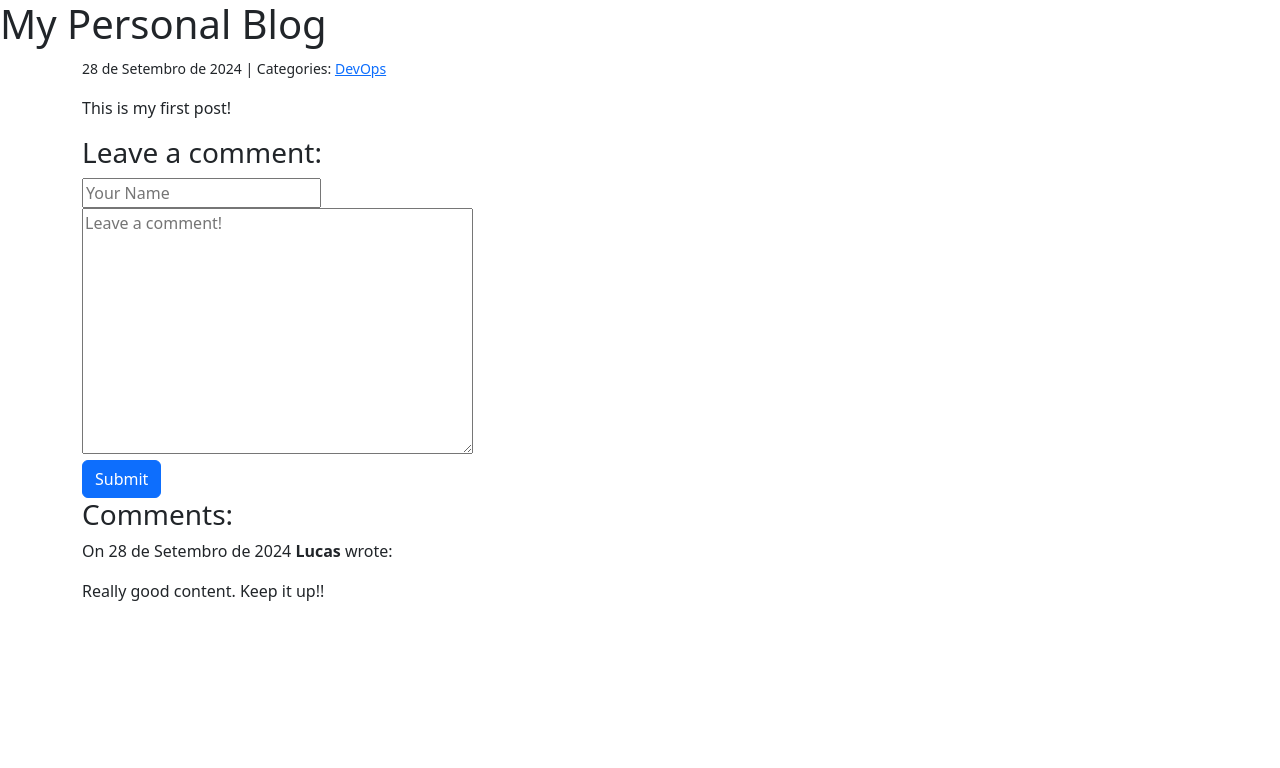
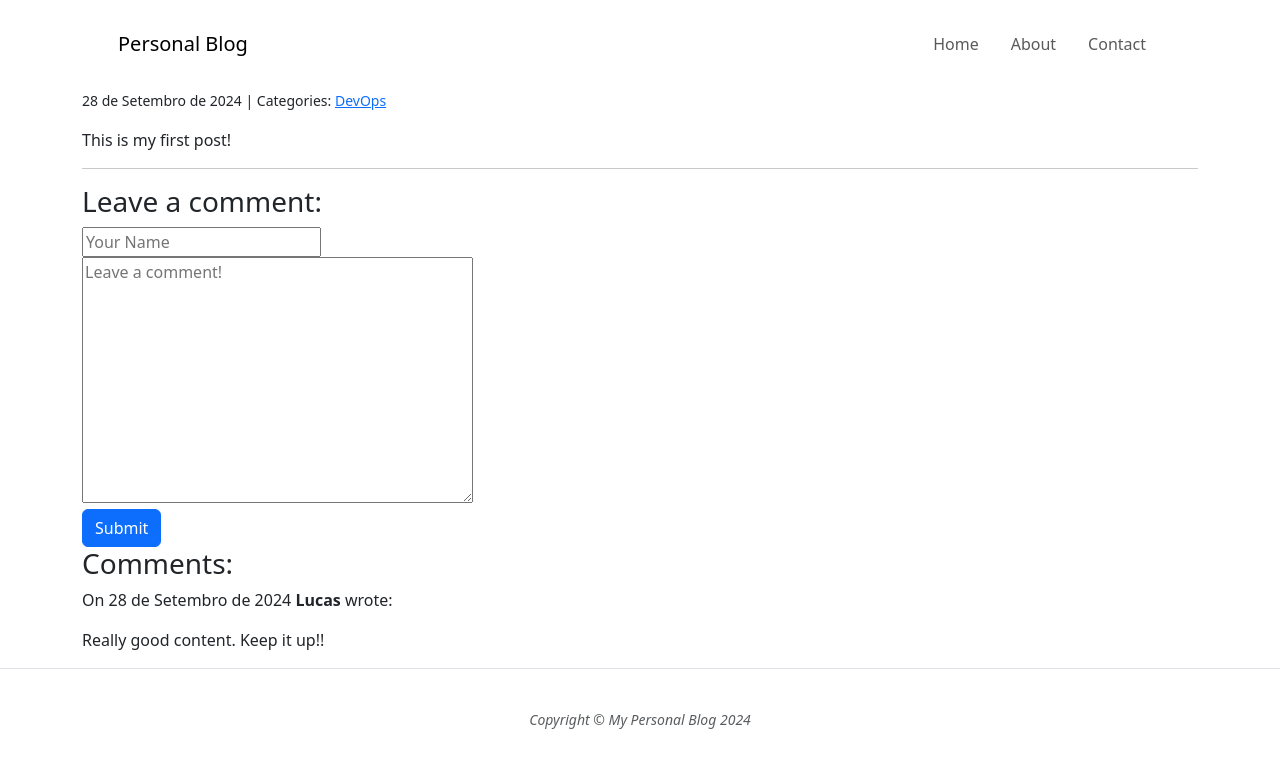
Before and after one commit to lucasberenger/personal-blog, a Django app: page /post/1/ in a window 1280 px wide. Shown: the top 768 px of the page. Run offline with Django 4.2, Linux system fonts and the light colour scheme; data comes from the database, SQL or seed files in the repository; both versions use the stored data as it was after the commit; some libraries are stand-ins or nearby versions.

Commit message:
add some style to pages

```diff
--- a/core/models.py
+++ b/core/models.py
@@ -17,7 +17,7 @@ class Category(models.Model):
 # Post
 class Post(models.Model):
     title = models.CharField(max_length=100, blank=False)
-    body = models.TextField(max_length=255, blank=False,)
+    body = models.TextField(blank=False,)
     created_on = models.DateTimeField(auto_now_add=True)
     last_modified = models.DateTimeField(auto_now=True)
     categories = models.ManyToManyField("Category", related_name="posts")
--- a/core/templates/base.html
+++ b/core/templates/base.html
@@ -10,7 +10,24 @@
     {% bootstrap_javascript %}
 </head>
 <body>
-    <h1>My Personal Blog</h1>
+       <!-- Navigation-->
+       <nav class="navbar navbar-expand-lg navbar-light" id="mainNav">
+        <div class="container px-4 px-lg-5">
+            <a class="navbar-brand" href="{% url 'home' %}">Personal Blog</a>
+            <button class="navbar-toggler" type="button" data-bs-toggle="collapse" data-bs-target="#navbarResponsive" aria-controls="navbarResponsive" aria-expanded="false" aria-label="Toggle navigation">
+                Menu
+                <i class="fas fa-bars"></i>
+            </button>
+            <div class="collapse navbar-collapse" id="navbarResponsive">
+                <ul class="navbar-nav ms-auto py-4 py-lg-0">
+                    <li class="nav-item"><a class="nav-link px-lg-3 py-3 py-lg-4" href="#">Home</a></li>
+                    <li class="nav-item"><a class="nav-link px-lg-3 py-3 py-lg-4" href="#">About</a></li>
+                    <li class="nav-item"><a class="nav-link px-lg-3 py-3 py-lg-4" href="#">Contact</a></li>
+                </ul>
+            </div>
+        </div>
+    </nav>
+
     <div class="container">
         {% block page_title %}
         {% endblock %}
@@ -21,6 +38,40 @@
         {% endblock %}
     </div>
 
-
+    <footer class="border-top">
+        <div class="container px-4 px-lg-5">
+            <div class="row gx-4 gx-lg-5 justify-content-center">
+                <div class="col-md-10 col-lg-8 col-xl-7">
+                    <ul class="list-inline text-center">
+                        <li class="list-inline-item">
+                            <a href="#!">
+                                <span class="fa-stack fa-lg">
+                                    <i class="fas fa-circle fa-stack-2x"></i>
+                                    <i class="fab fa-twitter fa-stack-1x fa-inverse"></i>
+                                </span>
+                            </a>
+                        </li>
+                        <li class="list-inline-item">
+                            <a href="#!">
+                                <span class="fa-stack fa-lg">
+                                    <i class="fas fa-circle fa-stack-2x"></i>
+                                    <i class="fab fa-facebook-f fa-stack-1x fa-inverse"></i>
+                                </span>
+                            </a>
+                        </li>
+                        <li class="list-inline-item">
+                            <a href="#!">
+                                <span class="fa-stack fa-lg">
+                                    <i class="fas fa-circle fa-stack-2x"></i>
+                                    <i class="fab fa-github fa-stack-1x fa-inverse"></i>
+                                </span>
+                            </a>
+                        </li>
+                    </ul>
+                    <div class="small text-center text-muted fst-italic">Copyright &copy; My Personal Blog 2024</div>
+                </div>
+            </div>
+        </div>
+    </footer>
 </body>
 </html>
--- a/core/templates/details.html
+++ b/core/templates/details.html
@@ -11,6 +11,7 @@
 </small>
 <p>{{ post.body | linebreaks }}</p>
 
+<hr>
 <h3>Leave a comment:</h3>
 <form method="post">
     {% csrf_token %}
```
Also changed, not shown: core/templates/home.html (+17 -5 lines), core/migrations/0002_alter_post_body.py (added), core/static/blogcover.png (added), db.sqlite3.
